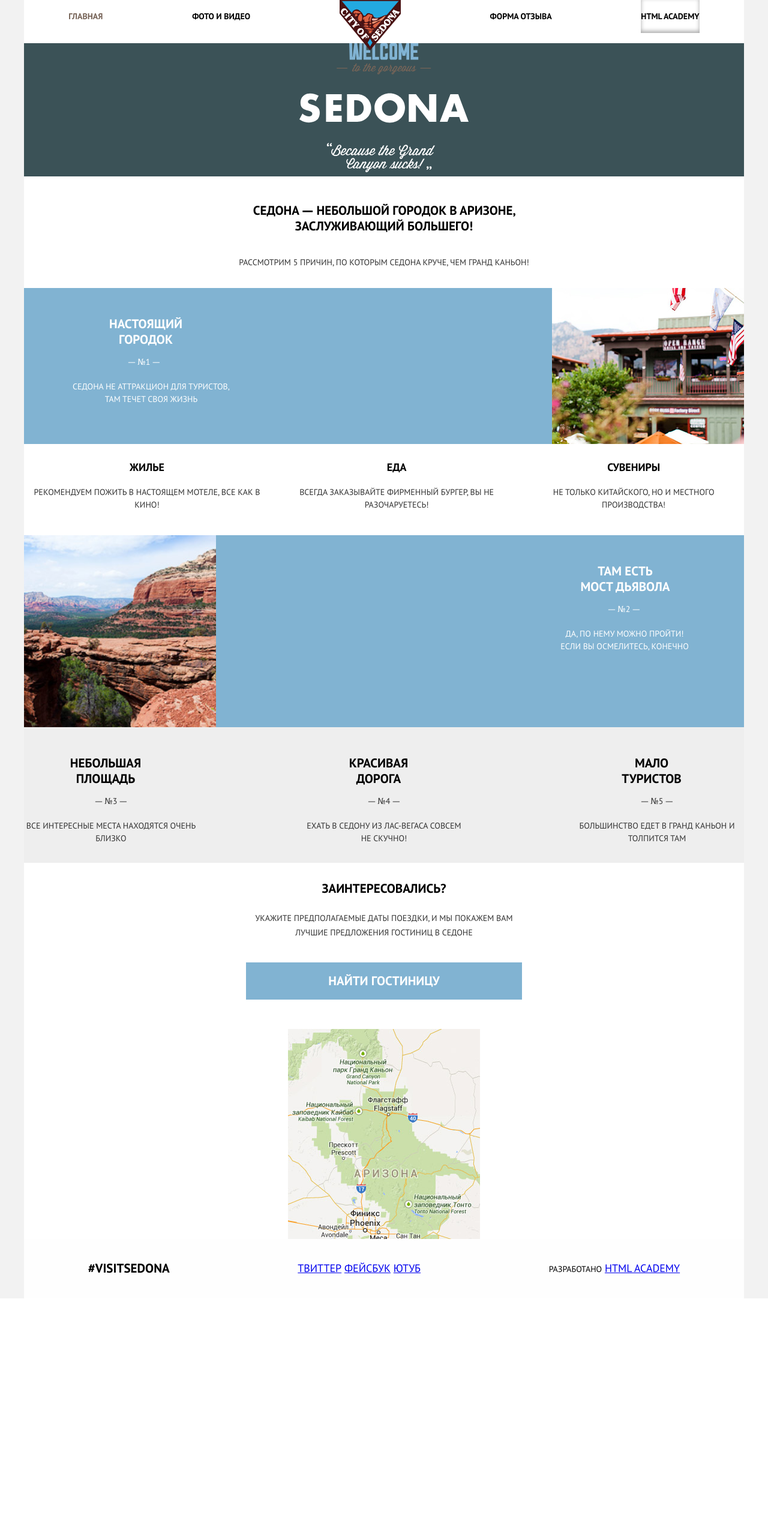
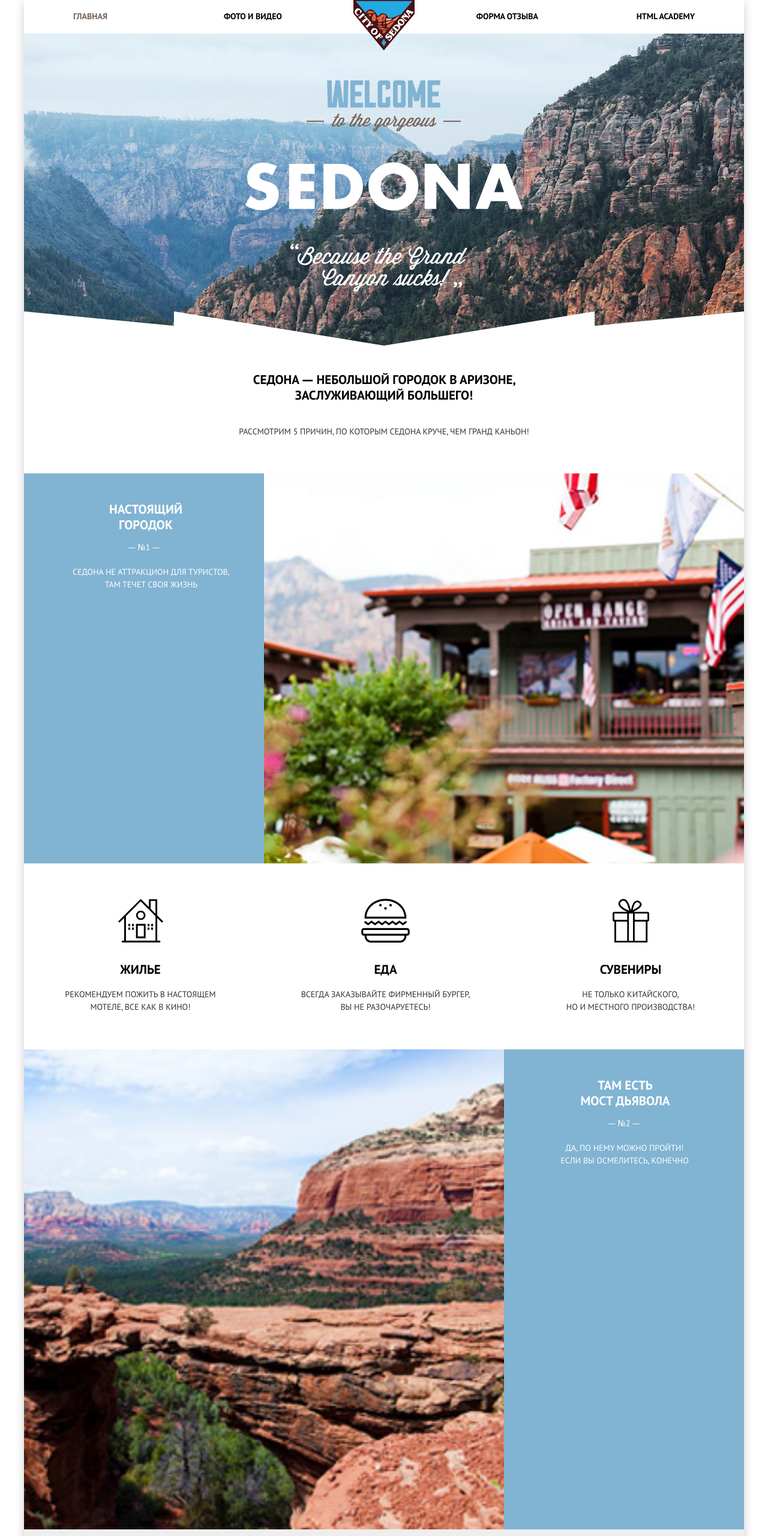
Before and after one commit to lunopad/407663-sedona, a website: page source/index.html in a window 1280 px wide. Shown: the top 2560 px of the page at 60% size. Before the commit the page ends 2164 px from the top, so only its background shows below. Drawn offline with nearby package versions, Linux system fonts and the light colour scheme; files that its build step writes are made by us from their sources.

Commit message:
adaptive decorative elements: index.html

```diff
--- a/source/index.html
+++ b/source/index.html
@@ -17,20 +17,17 @@
             <li class="main-nav__item"><a class="main-nav__link" href="photo.html">Фото и видео</a></li>
             <li class="main-nav__item"><a class="main-nav__link" href="form.html">Форма отзыва</a></li>
             <li class="main-nav__item"><a class="main-nav__link" href="#">HTML Academy</a></li>
-            <li class="main-nav__logo">
-              <a class="page-header__logo" href="index.html">
-                <img class="page-header__logo-image" src="img/logo-sedona-mobile.svg" width="102" height="83" alt="City of Sedona">
-              </a>
-            </li>
           </ul>
+          <a class="page-header__logo" href="index.html">
+            <img class="page-header__logo-image" src="img/logo-sedona-mobile.svg" width="102" height="83" alt="City of Sedona">
+          </a>
         </nav>
 
       </header>
 
       <main class="page-main">
         <div class="intro-main">
-
-          <img class="intro-main__text" src="img/text-sedona-index.svg" width="282" height="214" alt="Welcome to the gorgeous Sedona">
+          <img class="intro-main__text" src="img/text-sedona-index.svg" width="280" height="213" alt="Welcome to the gorgeous Sedona">
         </div>
         <h1 class="main-title">Седона — небольшой <br>городок в Аризоне,<br> заслуживающий большего!</h1>
         <section class="reasons">
@@ -55,11 +52,11 @@
                     </li>
                     <li class="features__item features__item--souvenirs">
                       <h3 class="features__item-header">Сувениры</h3>
-                      <p class="features__desc">Не только китайского, но и местного производства!</p>
+                      <p class="features__desc features__desc--souvenirs">Не только китайского,<br> но и местного производства!</p>
                     </li>
                     <li class="features__item features__item--food">
                       <h3 class="features__item-header">Еда</h3>
-                      <p class="features__desc">Всегда заказывайте фирменный бургер, вы не разочаруетесь!</p>
+                      <p class="features__desc features__desc--food">Всегда заказывайте фирменный бургер, вы не разочаруетесь!</p>
                     </li>
                   </ul>
                 </div>
@@ -97,7 +94,7 @@
 
         <section class="find-hotel">
           <h2 class="find-hotel__header">Заинтересовались?</h2>
-          <p class="find-hotel__desc">Укажите предполагаемые даты поездки, и мы покажем вам лучшие предложения гостиниц в Седоне</p>
+          <p class="find-hotel__desc">Укажите предполагаемые даты поездки,<br> и мы покажем вам лучшие предложения гостиниц в Седоне</p>
           <a class="find-hotel__button button" href="#">Найти гостиницу</a>
         </section>
 
@@ -113,19 +110,19 @@
           <div class="page-footer__social social">
             <ul class="social__list">
               <li class="social__item">
-                <a class="social__link social__link--twitter" href="https://twitter.com/htmlacademy">Твиттер</a>
+                <a class="social__link social__link--twitter" href="https://twitter.com/htmlacademy"><span class="visually-hidden">Твиттер</span></a>
               </li>
               <li class="social__item">
-                <a class="social__link social__link--fb" href="https://facebook.com/htmlacademy">Фейсбук</a>
+                <a class="social__link social__link--fb" href="https://facebook.com/htmlacademy"><span class="visually-hidden">Фейсбук</span></a>
               </li>
               <li class="social__item">
-                <a class="social__link social__link--youtube" href="https://youtube.com/htmlacademy">Ютуб</a>
+                <a class="social__link social__link--youtube" href="https://youtube.com/htmlacademy"><span class="visually-hidden">Ютуб</span></a>
               </li>
             </ul>
           </div>
           <div class="page-footer__copyright copyright">
             <span class="copyright__text">Разработано</span>
-            <a class="copyright__link" href="https://htmlacademy.ru/intensive/adaptive">HTML Academy</a>
+            <a class="copyright__link" href="https://htmlacademy.ru/intensive/adaptive"><span class="visually-hidden">HTML Academy</span></a>
           </div>
         </div>
       </footer>
--- a/source/less/blocks/copyright.less
+++ b/source/less/blocks/copyright.less
@@ -2,3 +2,17 @@
   font-size: 14px;
   line-height: 26px;
 }
+
+.copyright__link {
+  position: relative;
+}
+
+.copyright__link::before {
+  content: "";
+  position: absolute;
+  width: 46px;
+  height: 48px;
+  margin-left: 11px;
+  background-repeat: no-repeat;
+  background-image: url("../img/logo-htmlacademy.svg");
+}
--- a/source/less/blocks/features.less
+++ b/source/less/blocks/features.less
@@ -6,9 +6,12 @@
 
 .features__list {
   margin: 0;
+  margin-left: 70px;
+  margin-right: 20px;
   list-style-type: none;
   padding-top: 26px;
   padding-left: 0;
+  text-align: left;
 }
 
 .features__item-header {
@@ -16,6 +19,7 @@
   margin-bottom: 18px;
   font-size: 18px;
   line-height: 26px;
+  position: relative;
 }
 
 .features__desc {
@@ -25,9 +29,49 @@
   color: #333333;
 }
 
+.features__item-header::before {
+  content: "";
+  display: block;
+  position: absolute;
+  left: -51px;
+  top: -10px;
+  width: 38px;
+  height: 38px;
+  background-position: center;
+  background-size: contain;
+  background-repeat: no-repeat;
+}
+
+.features__item--motel .features__item-header::before {
+  background-image: url("../img/icon-house.svg");
+}
+
+.features__item--souvenirs .features__item-header::before {
+  background-image: url("../img/icon-gift.svg");
+}
+
+.features__item--food .features__item-header::before {
+  background-image: url("../img/icon-burger.svg");
+}
+
+@media (max-width: @mobile-width-only) {
+  .features__desc--souvenirs br {
+    display: none;
+  }
+}
+
 @media (min-width: @tablet-width) {
+  .features {
+    padding-bottom: 60px;
+  }
+
   .features__list {
     display: flex;
+    justify-content: space-between;
+    padding-top: 164px;
+    text-align: center;
+    margin-left: 51px;
+    margin-right: 46px;
   }
 
   .features__item--food {
@@ -37,4 +81,32 @@
   .features__item--souvenirs {
     order: 3;
   }
+
+  .features__item-header::before {
+    top: -105px;
+    left: 0;
+    width: 100%;
+    height: 73px;
+  }
+
+  .features__item-header {
+    font-size: 21px;
+    line-height: 26px;
+  }
+
+  .features__desc {
+    width: 165px;
+    margin-bottom: 0;
+  }
+
+  .features__desc--food {
+    width: 155px;
+  }
+
 }
+
+@media (min-width: @desktop-width) {
+  .features__desc {
+    width: 286px;
+  }
+}
--- a/source/less/blocks/find-hotel.less
+++ b/source/less/blocks/find-hotel.less
@@ -10,6 +10,7 @@
 }
 
 .find-hotel__desc {
+  margin: 0 20px;
   margin-top: 24px;
   margin-bottom: 38px;
   font-size: 14px;
@@ -17,13 +18,21 @@
   color: #333333;
 }
 
+@media (max-width: @mobile-width-only) {
+  .find-hotel__desc br {
+    display: none;
+  }
+}
+
 @media (min-width: @tablet-width) {
-  .find-hotel {
-    width: 460px;
-    margin: auto;
-  }
-
   .find-hotel__button {
     width: 460px;
   }
 }
+
+@media (min-width: @desktop-width) {
+  .find-hotel__header {
+    font-size: 30px;
+    line-height: 26px;
+  }
+}
--- a/source/less/blocks/intro-main.less
+++ b/source/less/blocks/intro-main.less
@@ -1,5 +1,34 @@
 .intro-main {
   display: block;
-  margin-top: -35px;
+  height: 389px;
+  background-image: url("../img/bg-intro-triangle-mobile.svg"), url("../img/bg-back-mobile@1x.jpg");
+  background-position: center bottom, center top;
+  background-size: cover;
+  background-repeat: no-repeat;
+  margin-top: 56px;
   background-color: #3b5257;
 }
+
+.intro-main__text {
+  padding-top: 90px;
+}
+
+@media (min-width: @tablet-width) {
+  .intro-main {
+    margin-top: 0;
+    height: 520px;
+    background-image: url("../img/bg-intro-triangle-tablet.svg"), url("../img/bg-back-tablet@1x.jpg");
+  }
+
+  .intro-main__text {
+    width: 462px;
+    padding-top: 78px;
+  }
+}
+
+@media (min-width: @desktop-width) {
+  .intro-main {
+    background-image: url("../img/bg-intro-triangle-desktop.svg"), url("../img/bg-back-desktop@1x.jpg");
+    background-size: auto, cover;
+  }
+}
--- a/source/less/blocks/main-nav.less
+++ b/source/less/blocks/main-nav.less
@@ -95,6 +95,10 @@
      display: none;
    }
 
+   .main-nav--closed .main-nav__toggle {
+     margin-top: -56px;
+   }
+
    .main-nav--nojs .main-nav__toggle {
      display: none;
    }
@@ -123,7 +127,6 @@
 
   .main-nav__list {
     display: flex;
-    flex-wrap: wrap;
     justify-content: space-around;
   }
 
@@ -131,24 +134,13 @@
     background-color: transparent;
   }
 
-  .main-nav__item:nth-child(1) {
-    order: 1;
-  }
-
   .main-nav__item:nth-child(2) {
-    order: 2;
-  }
-
-  .main-nav__logo {
-    order: 3;
+    margin-left: 30px;
+    margin-right: 70px;
   }
 
   .main-nav__item:nth-child(3) {
-    order: 4;
-  }
-
-  .main-nav__item:nth-child(4) {
-    order: 5;
+    margin-left: 90px;
   }
 
   .main-nav__link {
@@ -174,6 +166,10 @@
     }
   }
 
+  .main-nav__item:nth-child(4) .main-nav__link {
+    box-shadow: none;
+  }
+
   .main-nav__toggle {
     display: none;
   }
--- a/source/less/blocks/page-footer.less
+++ b/source/less/blocks/page-footer.less
@@ -12,6 +12,13 @@
   font-weight: bold;
 }
 
+.page-footer__copyright {
+  width: 139px;
+  margin: auto;
+  text-align: left;
+  padding-left: 5px;
+}
+
 @media (min-width: @tablet-width) {
   .page-footer {
     padding: 36px 0;
@@ -21,4 +28,8 @@
     display: flex;
     justify-content: space-around;
   }
+
+  .page-footer__copyright {
+    margin: 0;
+  }
 }
--- a/source/less/blocks/page-header.less
+++ b/source/less/blocks/page-header.less
@@ -2,3 +2,22 @@
   background: #ffffff;
   text-align: center;
 }
+
+.page-header__logo {
+  position: absolute;
+  display: block;
+  left: 50%;
+  transform: translate(-50%, 0);
+}
+
+@media (max-width: @mobile-width-only) {
+  .main-nav--closed .page-header__logo {
+    margin-top: -56px;
+  }
+}
+
+@media (min-width: @tablet-width) {
+  .page-header__logo {
+    top: 0;
+  }
+}
--- a/source/less/blocks/reasons.less
+++ b/source/less/blocks/reasons.less
@@ -1,11 +1,12 @@
 .reasons__header {
   max-width: 280px;
   margin: auto;
-  margin-bottom: 30px;
+  padding-bottom: 11px;
   font-size: 14px;
   line-height: 26px;
   color: #333333;
   font-weight: normal;
+
 }
 
 .reasons__list {
@@ -26,7 +27,14 @@
 }
 
 .reasons__item--blue:first-child {
-  padding-top: 60px;
+  background-image: url("../img/bg-triangle.svg");
+  background-position: top center;
+  background-repeat: no-repeat;
+  background-size: contain;
+}
+
+.reasons__item--blue:first-child {
+  padding-top: 82px;
 }
 
 .reasons__item--white {
@@ -78,6 +86,7 @@
 
 .reasons__image {
   margin-top: 42px;
+  width: 100%;
   vertical-align: bottom;
 }
 
@@ -112,6 +121,7 @@
 
   .reasons__item--blue:first-child {
     padding-top: 0;
+    background-image: none;
   }
 
   .reasons__image {
@@ -138,10 +148,15 @@
     display: flex;
     justify-content: space-between;
     background: #eeeeee;
+    padding: 0 50px;
   }
 }
 
 @media (min-width: @desktop-width) {
+  .reasons__header {
+    padding-bottom: 57px;
+  }
+
   .reasons__item-header {
     margin-left: 58px;
     margin-right: 58px;
--- a/source/less/blocks/social.less
+++ b/source/less/blocks/social.less
@@ -7,6 +7,48 @@
 
 .social__item {
   display: inline-block;
+  width: 46px;
+  height: 48px;
+}
+
+.social__link {
+  position: relative;
+}
+
+.social__link::before {
+  content: "";
+  display: block;
+  position: absolute;
+  width: 46px;
+  height: 48px;
+  background-color: @color-blue;
+}
+
+.social__link::after {
+  content: "";
+  display: block;
+  position: absolute;
+  top: 16px;
+  left: -8px;
+  width: 20px;
+  height: 18px;
+  background-repeat: no-repeat;
+}
+
+.social__link--twitter::after {
+  background-image: url("../img/icon-twitter.svg");
+}
+
+.social__link--fb::after {
+  top: 14px;
+  left: -5px;
+  background-image: url("../img/icon-facebook.svg");
+}
+
+.social__link--youtube::after {
+  top: 17px;
+  left: -10px;
+  background-image: url("../img/icon-youtube.svg");
 }
 
 @media (min-width: @tablet-width) {
--- a/source/less/scaffolding.less
+++ b/source/less/scaffolding.less
@@ -49,6 +49,7 @@ img {
 @media (min-width: @desktop-width) {
   .site-wrapper {
     background: #f2f2f2;
-    padding: 0 40px;
+    margin: 0 40px;
+    box-shadow: 0px 5px 15px 0px rgba(0, 1, 1, 0.2)
   }
 }
```
